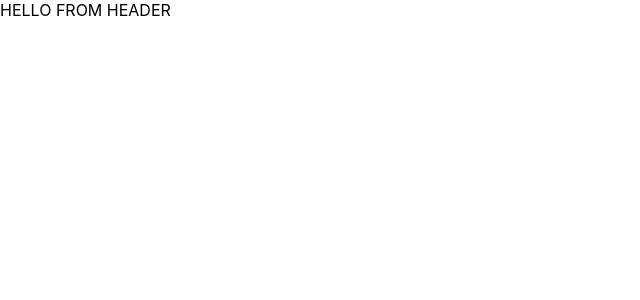
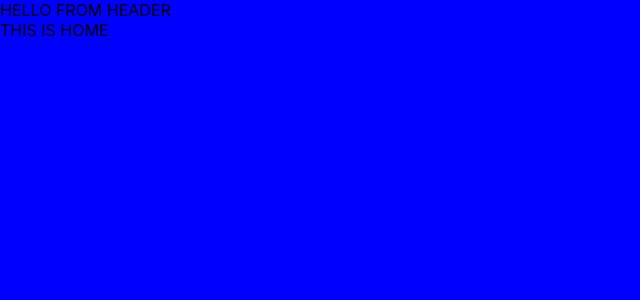
Before and after one commit to eliasfrigard/blokassign, a React (Create React App) app: page / in a window 1280 px wide. Shown: the top 300 px of the page, without its empty margins (0-640 px from the left). Built offline with nearby package versions, Linux system fonts and the light colour scheme.

Commit message:
router setup

```diff
--- a/src/App.css
+++ b/src/App.css
@@ -3,3 +3,9 @@
   padding: 0;
   box-sizing: border-box;
 }
+
+.App {
+  height: 100vh;
+  width: 100%;
+  background-color: blue;
+}
--- a/src/App.js
+++ b/src/App.js
@@ -1,20 +1,21 @@
 import './App.css'
-import { BrowserRouter as Router, Switch, Route } from 'react-router-dom'
+import { Routes, Route, Link } from 'react-router-dom'
 
-// Import components.
+// Import views and components.
 import Header from './components/Header'
 import Home from './views/Home'
 import Form from './views/Form'
 
 function App() {
   return (
-    <Router>
-      <div className='App'>
-        <Header />
-        <Route path='/home' component={Home} />
-        <Route path='/form' component={Form} />
-      </div>
-    </Router>
+    <div className='App'>
+      <Header />
+
+      <Routes>
+        <Route path='/' element={<Home />} />
+        <Route path='/form' element={<Form />} />
+      </Routes>
+    </div>
   )
 }
 
--- a/src/index.js
+++ b/src/index.js
@@ -1,11 +1,12 @@
 import React from 'react'
 import ReactDOM from 'react-dom'
+import { BrowserRouter as Router } from 'react-router-dom'
 import './index.css'
 import App from './App'
 
 ReactDOM.render(
-  <React.StrictMode>
+  <Router>
     <App />
-  </React.StrictMode>,
+  </Router>,
   document.getElementById('root')
 )
--- a/src/views/Form.js
+++ b/src/views/Form.js
@@ -0,0 +1,5 @@
+import React from 'react'
+
+export default function Form() {
+  return <div>THIS IS THE FORM</div>
+}
--- a/src/views/Home.js
+++ b/src/views/Home.js
@@ -0,0 +1,5 @@
+import React from 'react'
+
+export default function Home() {
+  return <div>THIS IS HOME</div>
+}
```
